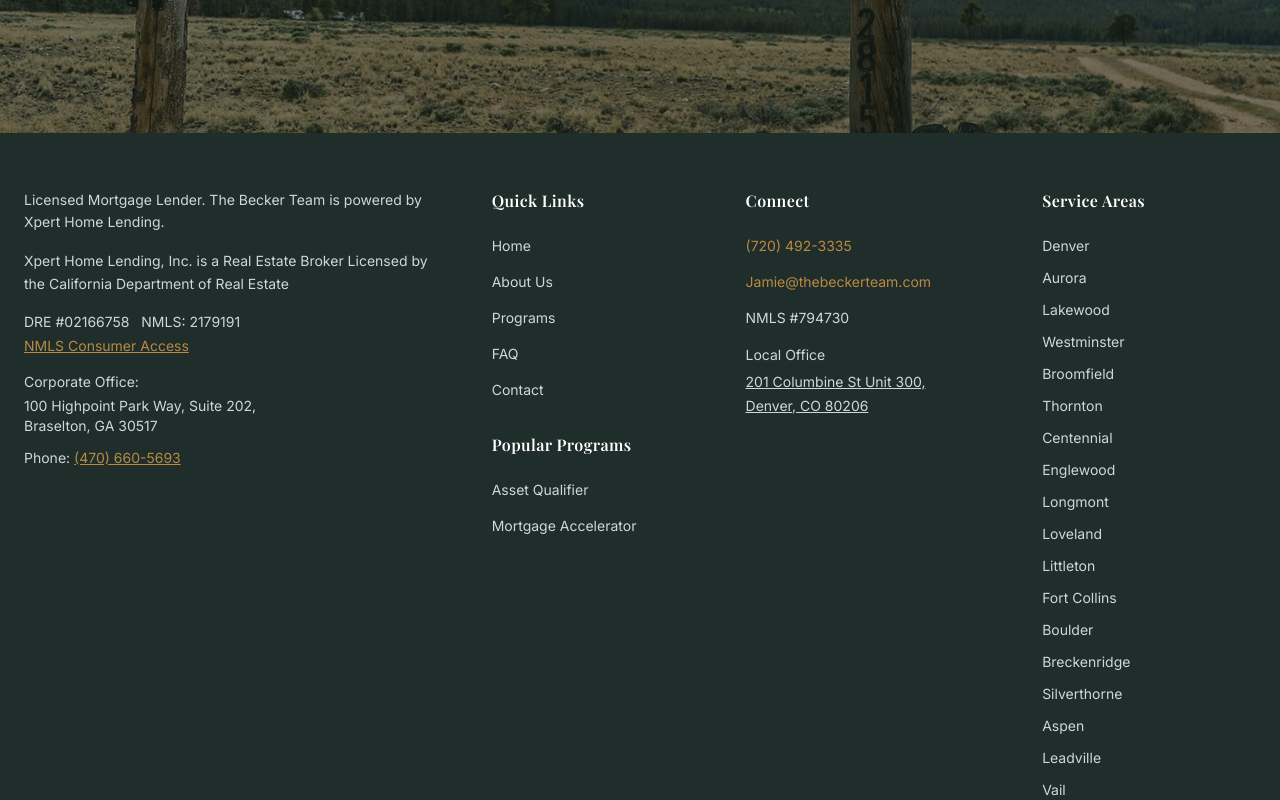
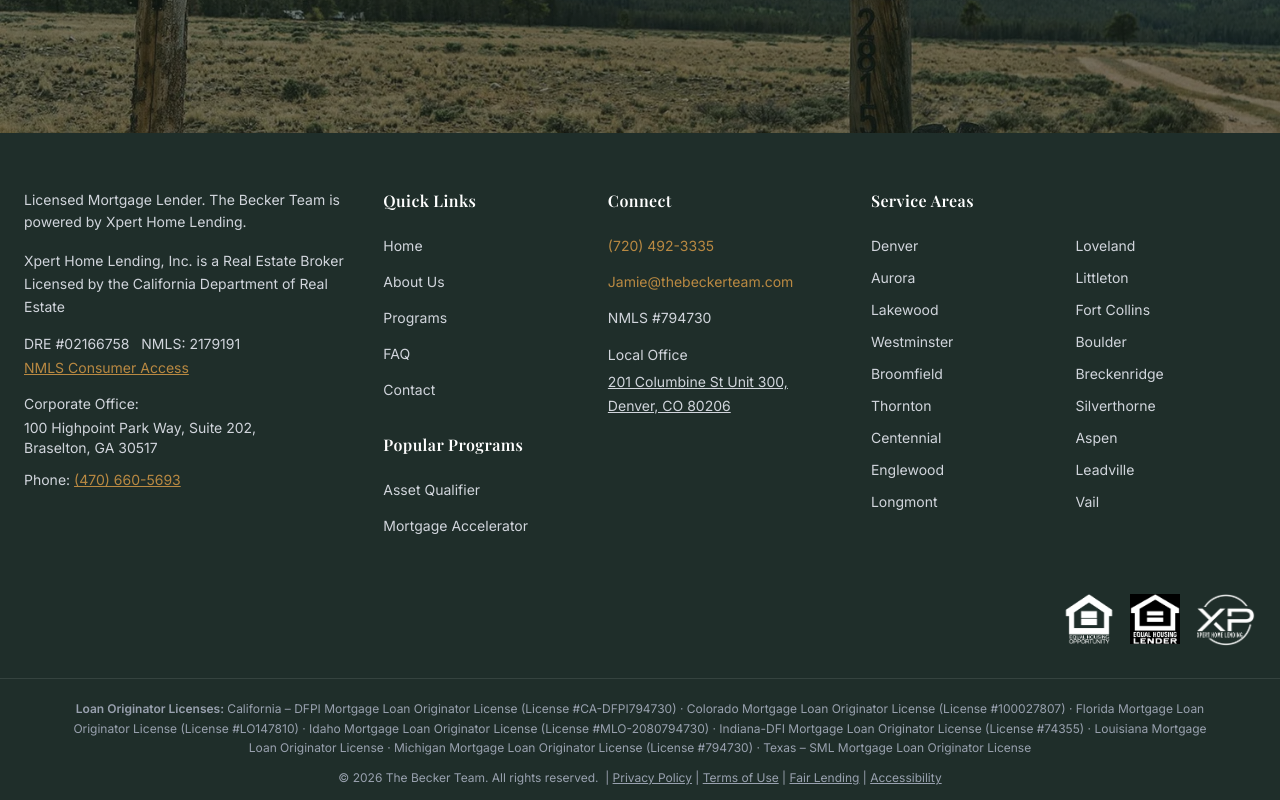
Before and after one commit to AppStudioPros/becker-team, a Next.js app: page / in a window 1280 px wide. Shown: the part 3520-4320 px from the top of the page. Built offline with nearby package versions, Linux system fonts and the light colour scheme.

Commit message:
Split footer service areas into two columns

```diff
--- a/components/Footer.tsx
+++ b/components/Footer.tsx
@@ -6,7 +6,7 @@ export default function Footer() {
   return (
     <footer style={{ backgroundColor: '#1F2E2A' }} className="text-white">
       {/* Main footer grid */}
-      <div className="max-w-7xl mx-auto px-6 py-14 grid grid-cols-1 sm:grid-cols-2 lg:grid-cols-[2fr_1fr_1.2fr_1fr] gap-10">
+      <div className="max-w-7xl mx-auto px-6 py-14 grid grid-cols-1 sm:grid-cols-2 lg:grid-cols-[1.7fr_1fr_1.2fr_2fr] gap-10 lg:gap-8">
         {/* Col 1 — Licensing */}
         <div className="md:col-span-1">
           <p className="text-sm text-gray-300 leading-relaxed mb-4">
@@ -104,7 +104,7 @@ export default function Footer() {
 
         <div>
           <h4 className="text-base font-semibold mb-5 tracking-wide">Service Areas</h4>
-          <ul className="flex flex-col gap-2">
+          <ul className="columns-2 gap-6 [&>li]:mb-2 [&>li]:break-inside-avoid" data-footer-service-areas>
             {[
               { label: 'Denver', href: '/denver-mortgage' },
               { label: 'Aurora', href: '/aurora-home-loans' },
```
